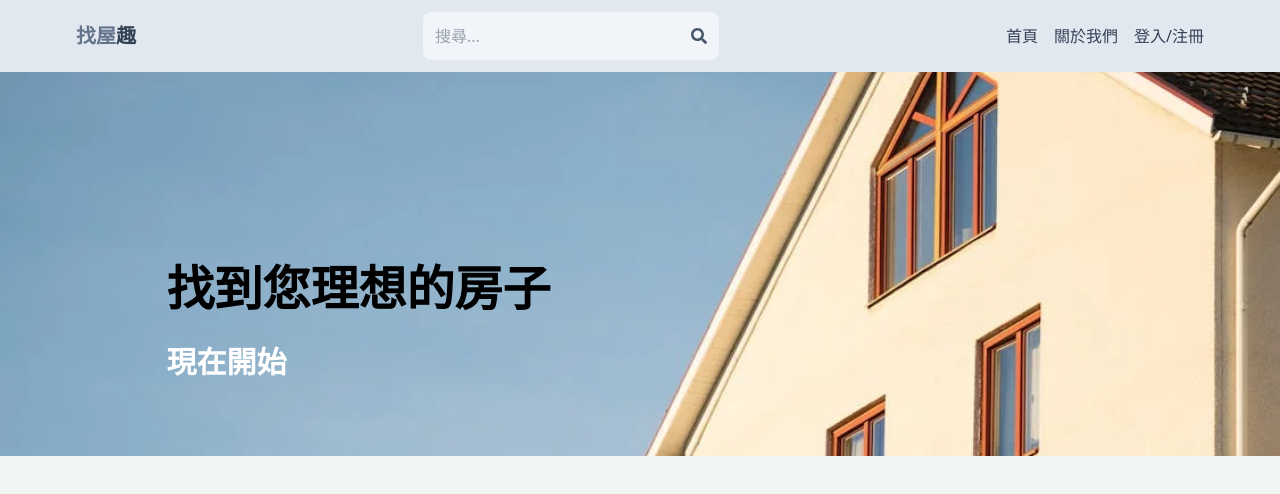
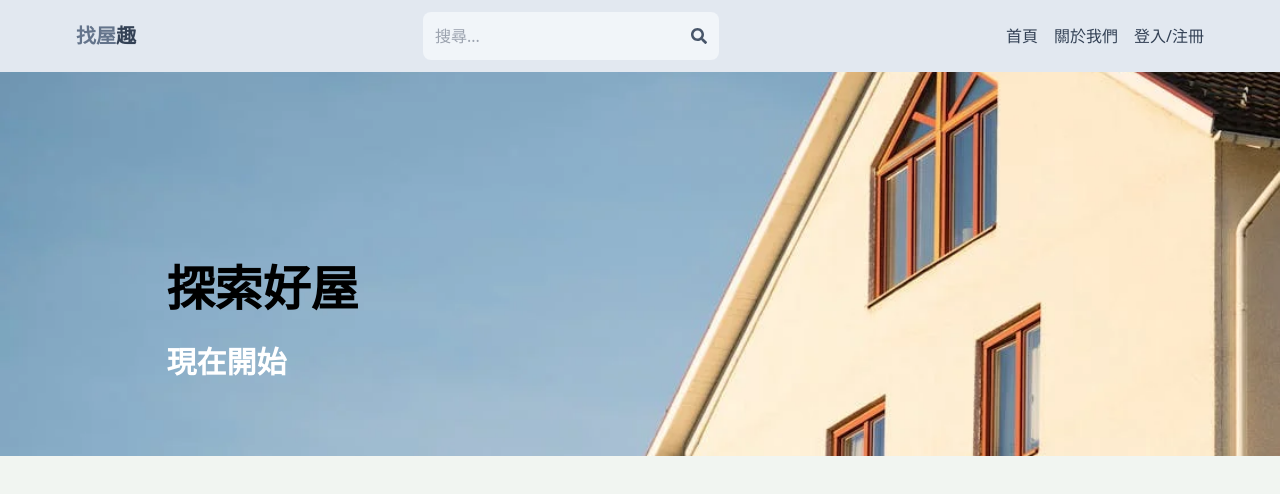
Before and after one commit to Newbietocoding/MarketPlace, a React (Vite) app in the folder client/: page / in a window 1280 px wide. Shown: the top 494 px of the page. Built offline with nearby package versions, Linux system fonts and the light colour scheme; no server answers.

Commit message:
fix homepage

```diff
--- a/client/src/pages/Home.jsx
+++ b/client/src/pages/Home.jsx
@@ -35,7 +35,7 @@ const Home = () => {
     <div>
       <div>
         <img className=' h-96 w-full object-cover' src={Image02} alt="" />
-        <p className='absolute top-[33%] left-[13%] text-5xl font-semibold'>找到您理想的房子</p>
+        <p className='absolute top-[33%] left-[13%] text-5xl font-semibold'>探索好屋</p>
         <Link className='absolute top-[43%] left-[13%] text-3xl font-semibold text-white hover:underline' to={'/search'}>現在開始</Link>
       </div>
       <div className='max-w-6xl mx-auto p-3 flex flex-col gap-8 my-10'>
```
